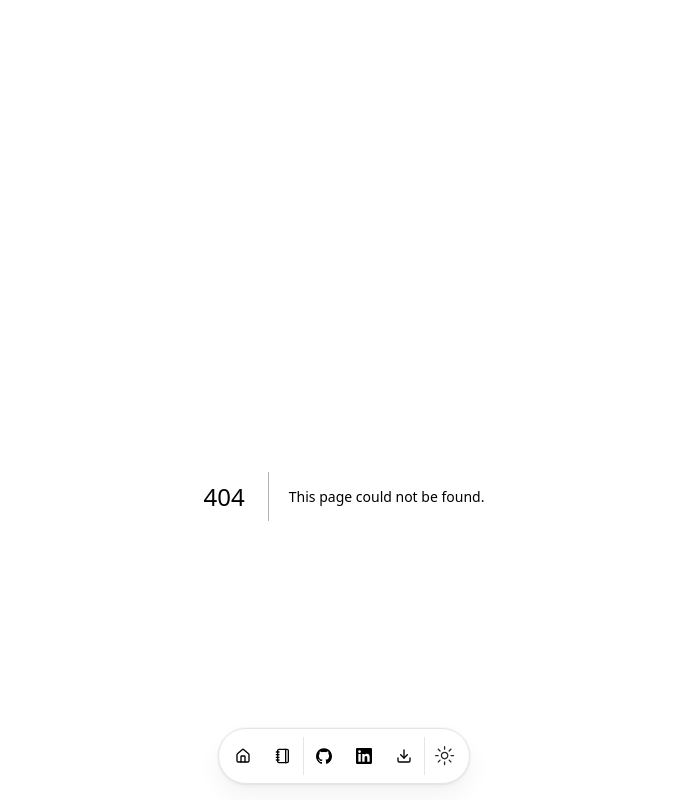
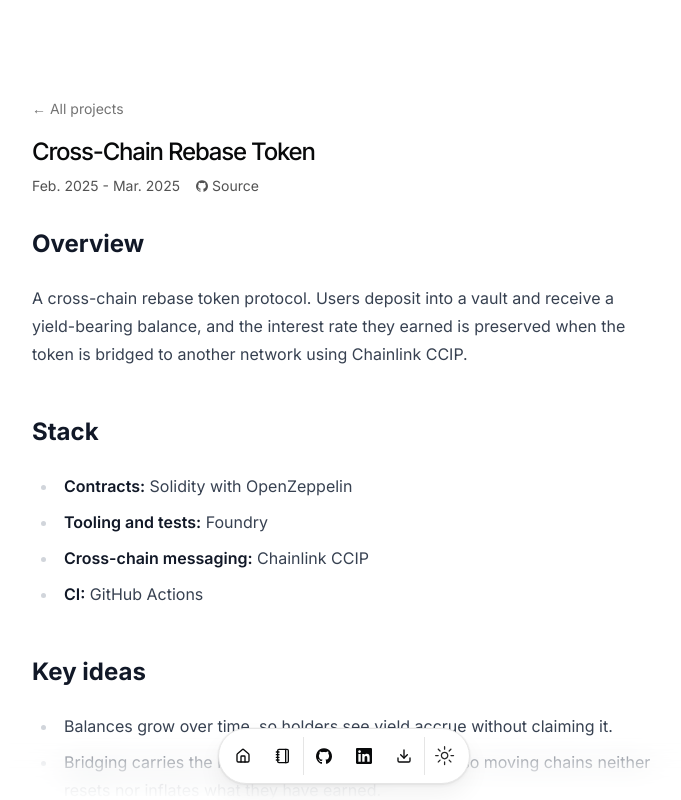
Before and after one commit to Axeloooo/Portfolio, a Next.js app: page /projects/cross-chain-rebase-token in a window 1280 px wide. Before the commit this address had no page. Shown: the top 800 px of the page, without its empty margins (296-977 px from the left). Built offline with nearby package versions, Linux system fonts and the light colour scheme.

Commit message:
feat: add project case study pages
Add /projects/[slug] pages rendered from content/projects/*.mdx via the
blog's markdown pipeline, and link the Ride Sharing and Cross-Chain
Rebase Token cards to them.

```diff
--- /dev/null
+++ b/content/projects/cross-chain-rebase-token.mdx
@@ -0,0 +1,26 @@
+---
+title: "Cross-Chain Rebase Token"
+summary: "A yield-bearing rebase token that bridges across networks with Chainlink CCIP."
+dates: "Feb. 2025 - Mar. 2025"
+image: "/cross-chain-rebase-token.png"
+---
+
+## Overview
+
+A cross-chain rebase token protocol. Users deposit into a vault and receive a yield-bearing balance, and the interest rate they earned is preserved when the token is bridged to another network using Chainlink CCIP.
+
+## Stack
+
+- **Contracts:** Solidity with OpenZeppelin
+- **Tooling and tests:** Foundry
+- **Cross-chain messaging:** Chainlink CCIP
+- **CI:** GitHub Actions
+
+## Key ideas
+
+- Balances grow over time, so holders see yield accrue without claiming it.
+- Bridging carries the holder's interest rate with them, so moving chains neither resets nor inflates what they have earned.
+
+## Links
+
+Source code is on [GitHub](https://github.com/Axeloooo/Cross-Chain-Rebase-Token).
--- /dev/null
+++ b/src/app/projects/[slug]/page.tsx
@@ -0,0 +1,89 @@
+import { getProject, getProjectSlugs, type Project } from "@/data/projects";
+import { DATA } from "@/data/resume";
+import type { Metadata } from "next";
+import Link from "next/link";
+import { notFound } from "next/navigation";
+
+export const dynamicParams = false;
+
+export function generateStaticParams(): { slug: string }[] {
+  return getProjectSlugs().map((slug: string): { slug: string } => ({ slug }));
+}
+
+export async function generateMetadata({
+  params,
+}: {
+  params: { slug: string };
+}): Promise<Metadata | undefined> {
+  const project: Project | undefined = await getProject(params.slug);
+  if (!project) return undefined;
+  const { title, summary: description, image } = project.metadata;
+  const ogImage: string = image
+    ? `${DATA.url}${image}`
+    : `${DATA.url}/og?title=${title}`;
+
+  return {
+    title,
+    description,
+    openGraph: {
+      title,
+      description,
+      type: "article",
+      url: `${DATA.url}/projects/${project.slug}`,
+      images: [{ url: ogImage }],
+    },
+    twitter: {
+      card: "summary_large_image",
+      title,
+      description,
+      images: [ogImage],
+    },
+  };
+}
+
+export default async function ProjectPage({
+  params,
+}: {
+  params: { slug: string };
+}): Promise<JSX.Element> {
+  const project: Project | undefined = await getProject(params.slug);
+  if (!project) notFound();
+
+  const match: (typeof DATA.projects)[number] | undefined = DATA.projects.find(
+    (p): boolean => p.href === `/projects/${project.slug}`,
+  );
+
+  return (
+    <section id="project">
+      <Link
+        href="/#projects"
+        className="text-sm text-muted-foreground hover:underline"
+      >
+        &larr; All projects
+      </Link>
+      <h1 className="title mt-4 font-medium text-2xl tracking-tighter max-w-[650px]">
+        {project.metadata.title}
+      </h1>
+      <div className="mt-2 mb-8 flex flex-wrap items-center gap-x-4 gap-y-1 text-sm text-neutral-600 dark:text-neutral-400">
+        {project.metadata.dates && <p>{project.metadata.dates}</p>}
+        {match?.links.map(
+          (link): JSX.Element => (
+            <Link
+              key={link.href}
+              href={link.href}
+              target="_blank"
+              className="inline-flex items-center gap-1 hover:underline"
+            >
+              {link.icon}
+              {link.type}
+            </Link>
+          ),
+        )}
+      </div>
+      <article
+        className="prose dark:prose-invert"
+        dangerouslySetInnerHTML={{ __html: project.source }}
+      ></article>
+    </section>
+  );
+}
--- /dev/null
+++ b/src/data/projects.ts
@@ -0,0 +1,39 @@
+import fs from "fs";
+import matter from "gray-matter";
+import path from "path";
+import { markdownToHTML } from "@/data/blog";
+
+const PROJECTS_DIR: string = path.join(process.cwd(), "content", "projects");
+
+export type ProjectMetadata = {
+  title: string;
+  summary: string;
+  dates?: string;
+  image?: string;
+};
+
+export type Project = {
+  source: string;
+  metadata: ProjectMetadata;
+  slug: string;
+};
+
+export async function getProject(slug: string): Promise<Project | undefined> {
+  const filePath: string = path.join(PROJECTS_DIR, `${slug}.mdx`);
+  if (!fs.existsSync(filePath)) return undefined;
+  const source: string = fs.readFileSync(filePath, "utf-8");
+  const { content: rawContent, data }: { content: string; data: unknown } =
+    matter(source);
+  return {
+    source: await markdownToHTML(rawContent),
+    metadata: data as ProjectMetadata,
+    slug,
+  };
+}
+
+export function getProjectSlugs(): string[] {
+  return fs
+    .readdirSync(PROJECTS_DIR)
+    .filter((file: string): boolean => path.extname(file) === ".mdx")
+    .map((file: string): string => path.basename(file, ".mdx"));
+}
--- a/src/data/resume.tsx
+++ b/src/data/resume.tsx
@@ -268,7 +268,7 @@ export const DATA = {
     },
     {
       title: "Cross-Chain Rebase Token",
-      href: "#",
+      href: "/projects/cross-chain-rebase-token",
       dates: "Feb. 2025 - Mar. 2025",
       active: true,
       description:
@@ -310,7 +310,7 @@ export const DATA = {
     },
     {
       title: "Ride Sharing",
-      href: "#",
+      href: "/projects/ride-sharing",
       dates: "Jul. 2025 - Sep. 2025",
       active: true,
       description:
```
Also changed, not shown: content/projects/ride-sharing.mdx (added, +26 -0 lines).
